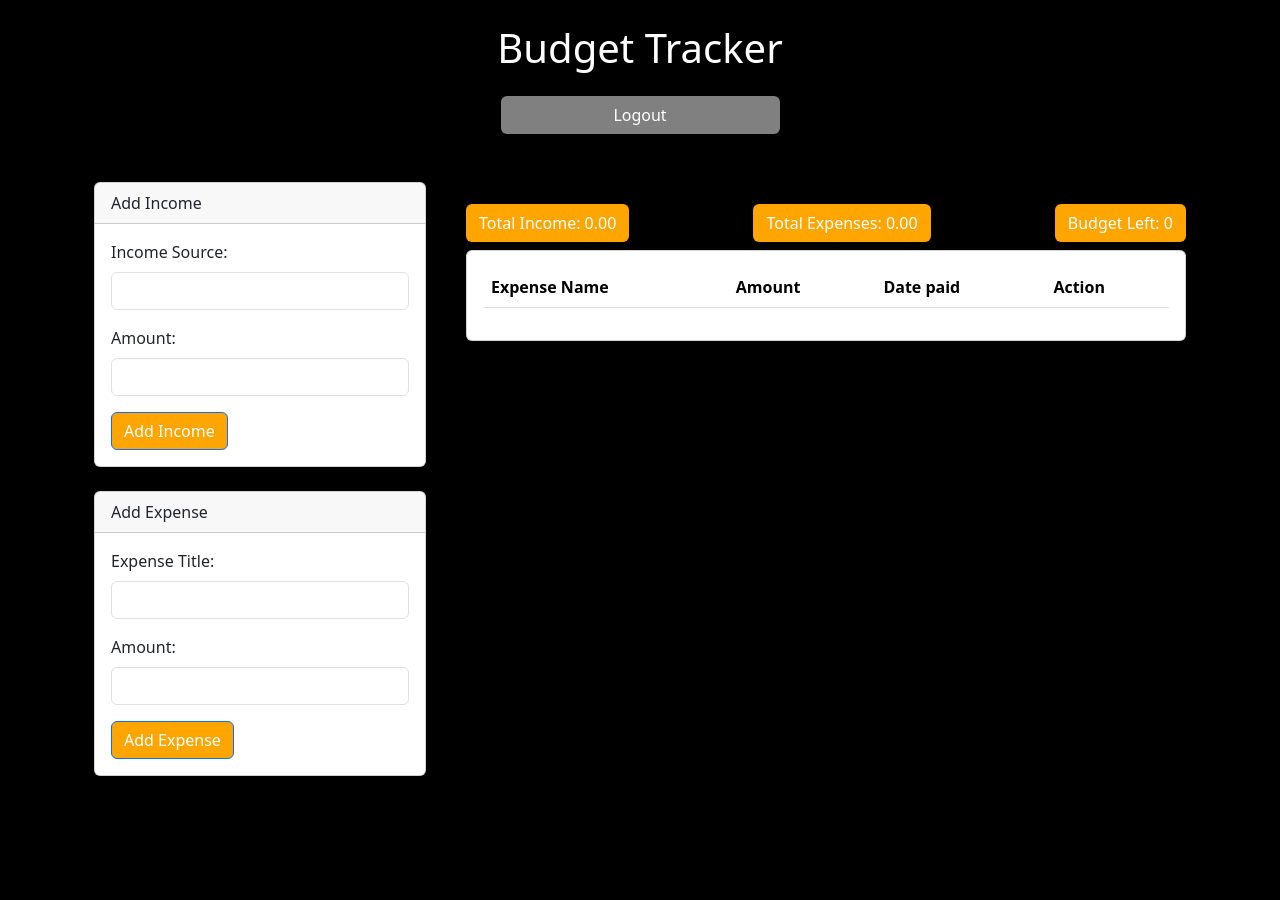
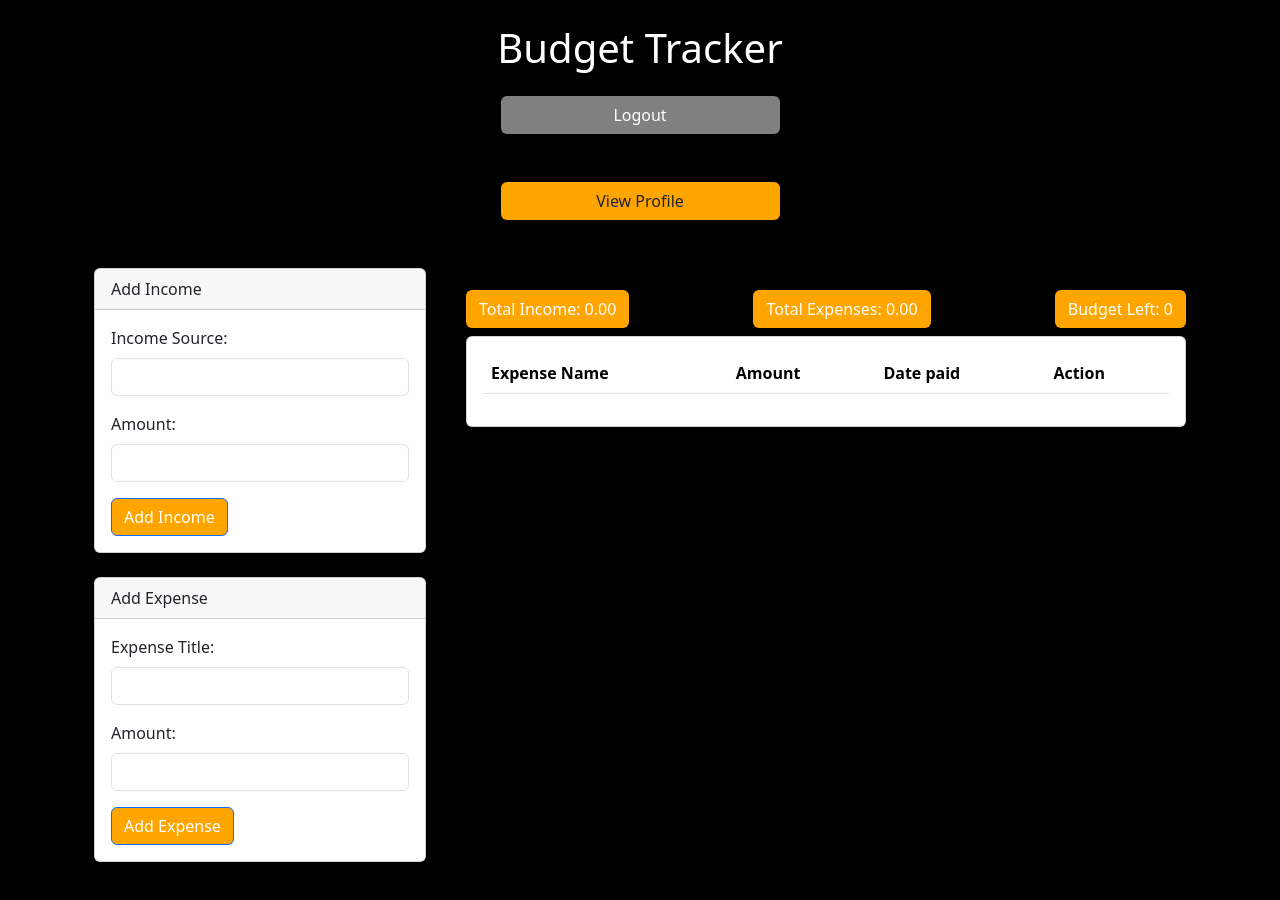
Before and after one commit to ojhaarch2054/Budget_tracker, a React (Vite) app in the folder frontend/: page /homepage in a window 1280 px wide. Shown: the top 900 px of the page. Before the commit the page ends 824 px from the top, so only its background shows below. Built offline with nearby package versions, Linux system fonts and the light colour scheme.

Commit message:
added profile button to the page

```diff
--- a/frontend/src/App.jsx
+++ b/frontend/src/App.jsx
@@ -10,6 +10,7 @@ import { BrowserRouter as Router, Routes, Route } from "react-router-dom";
 import Logout from "./components/LogOut.jsx";
 import "./css/body.css";
 import { AuthProvider } from "./context/AuthContext.jsx";
+import Profile from "./components/Profile.jsx";
 
 function App() {
   return (
@@ -24,6 +25,7 @@ function App() {
                 element={
                   <>
                     <Logout />
+                    <Profile/>
                     <div className="row">
                       <div className="col-12 col-lg-4 mb-4">
                         <IncomeForm />
--- /dev/null
+++ b/frontend/src/components/Profile.jsx
@@ -0,0 +1,14 @@
+const Profile = () => {
+  const profileBtn = () => {
+    console.log("profile page");
+  };
+  return (
+    <div className="d-flex justify-content-center">
+      <button onClick={profileBtn} className="btn profileBtn w-25 mb-5">
+        View Profile
+      </button>
+    </div>
+  );
+};
+
+export default Profile;
```
